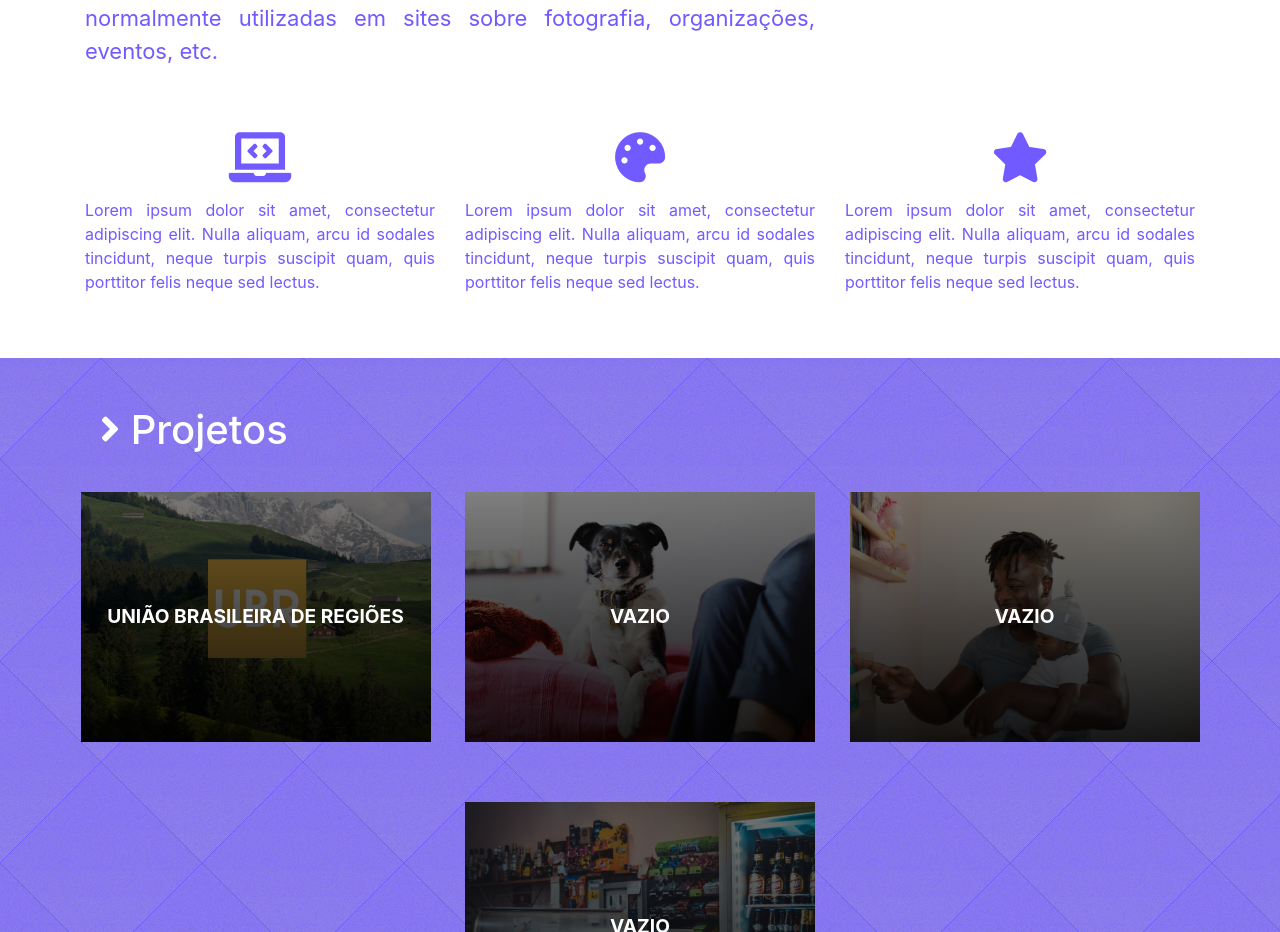
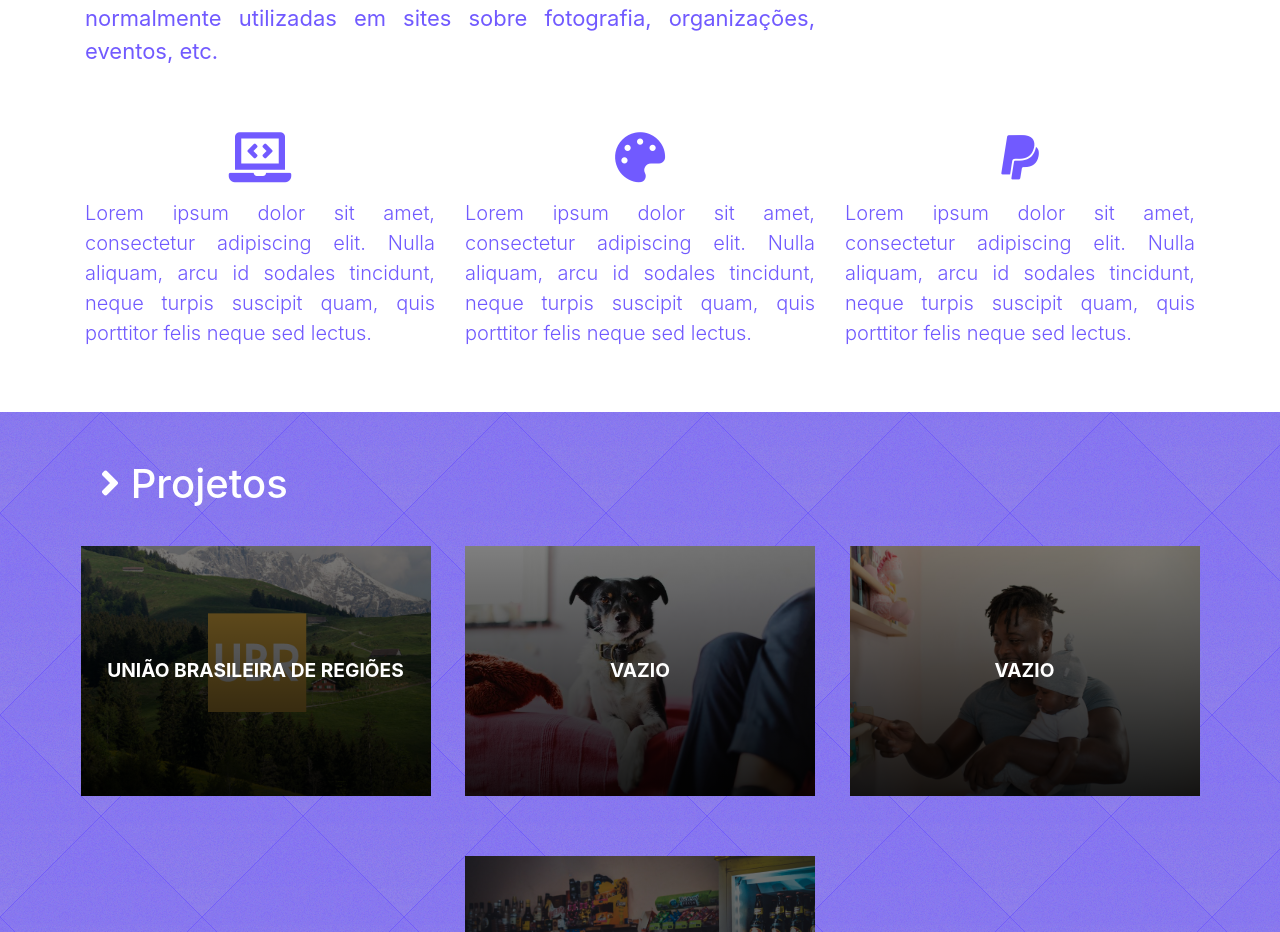
Before and after one commit to caike72/caike72.github.io, a plain HTML site: page index.html in a window 1280 px wide. Shown: the part 805-1737 px from the top of the page. Drawn offline with nearby package versions, Linux system fonts and the light colour scheme.

Commit message:
Update index.html

```diff
--- a/index.html
+++ b/index.html
@@ -86,15 +86,15 @@
             <!--Little infos -->
               <div class="col-sm justify-content-center text-center pb-5" style="color: #715aff;">
                 <i class="fas fa-laptop-code" style="font-size: 50px;"></i>
-                <p class="text-justify pt-3">Lorem ipsum dolor sit amet, consectetur adipiscing elit. Nulla aliquam, arcu id sodales tincidunt, neque turpis suscipit quam, quis porttitor felis neque sed lectus.</p>
+                <p class="text-justify pt-3 lead">Lorem ipsum dolor sit amet, consectetur adipiscing elit. Nulla aliquam, arcu id sodales tincidunt, neque turpis suscipit quam, quis porttitor felis neque sed lectus.</p>
               </div>
               <div class="col-sm justify-content-center text-center pb-5" style="color: #715aff;">
                 <i class="fas fa-palette" style="font-size: 50px;"></i>
-                <p class="text-justify pt-3">Lorem ipsum dolor sit amet, consectetur adipiscing elit. Nulla aliquam, arcu id sodales tincidunt, neque turpis suscipit quam, quis porttitor felis neque sed lectus.</p>
+                <p class="text-justify pt-3 lead">Lorem ipsum dolor sit amet, consectetur adipiscing elit. Nulla aliquam, arcu id sodales tincidunt, neque turpis suscipit quam, quis porttitor felis neque sed lectus.</p>
               </div>
               <div class="col-sm justify-content-center text-center pb-5" style="color: #715aff;">
-                <i class="fas fa-star" style="font-size: 50px;"></i>
-                <p class="text-justify pt-3">Lorem ipsum dolor sit amet, consectetur adipiscing elit. Nulla aliquam, arcu id sodales tincidunt, neque turpis suscipit quam, quis porttitor felis neque sed lectus.</p>
+                <i class="fab fa-paypal" style="font-size: 50px;"></i>
+                <p class="text-justify pt-3 lead">Lorem ipsum dolor sit amet, consectetur adipiscing elit. Nulla aliquam, arcu id sodales tincidunt, neque turpis suscipit quam, quis porttitor felis neque sed lectus.</p>
               </div>
           </div>
         </div>
```
